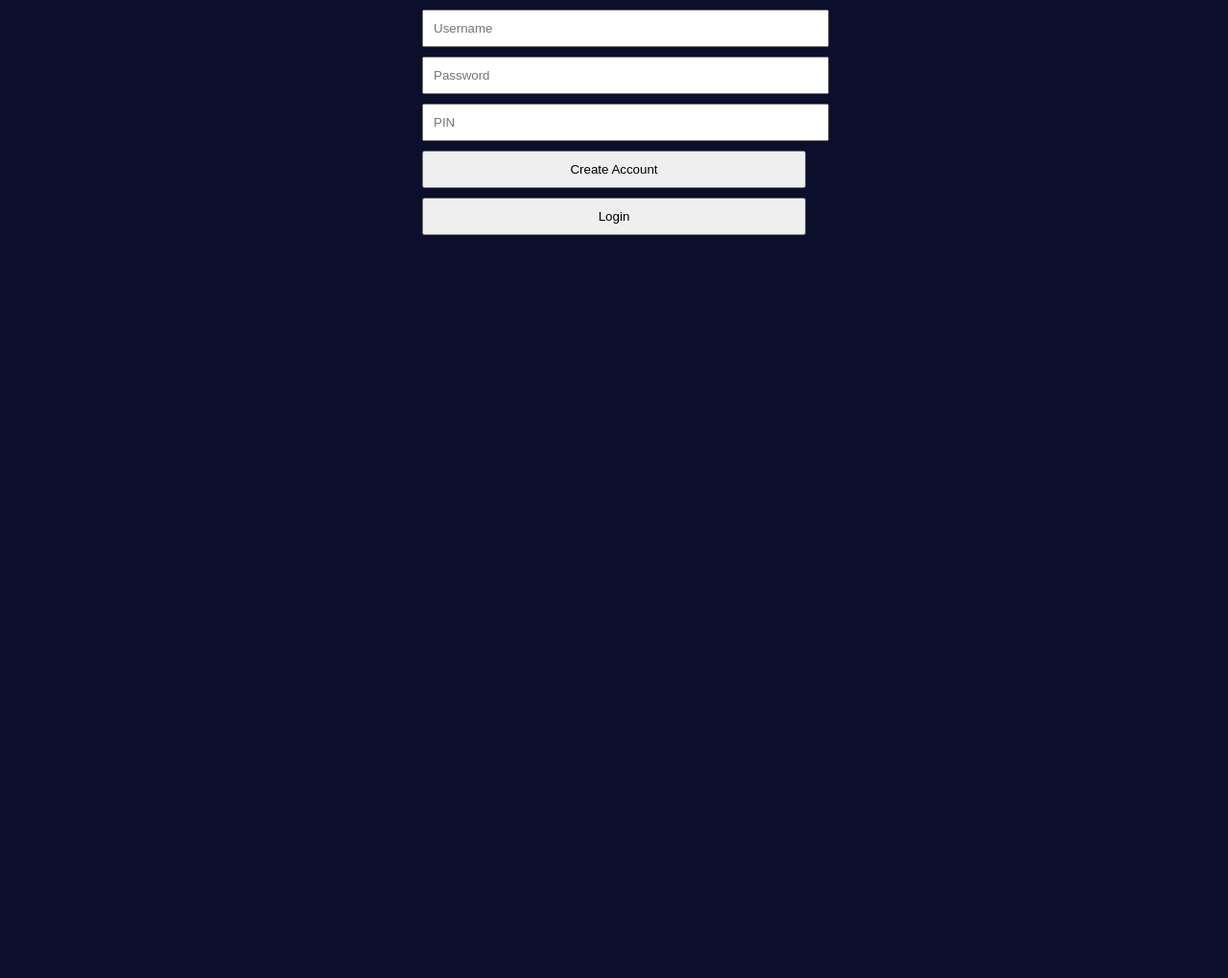
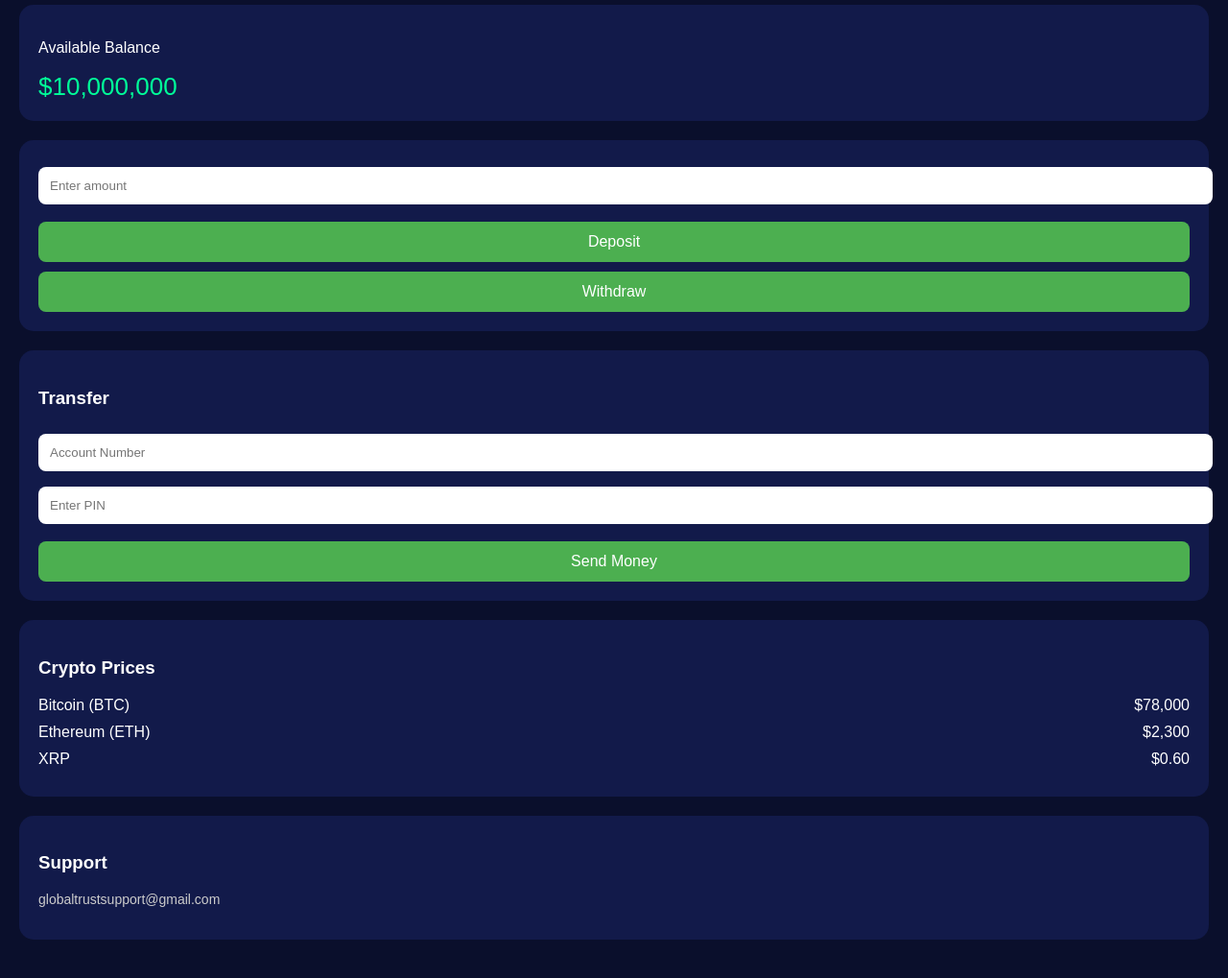
Before and after one commit to arshly-yung/bank-app, a website: page public/index.html in a window 1280 px wide. Shown: the part 83-1102 px from the top of the page at 96% size. Before the commit the page ends 800 px from the top, so only its background shows below. Drawn offline with Linux system fonts and the light colour scheme.

Commit message:
Update index.html

```diff
--- a/public/index.html
+++ b/public/index.html
@@ -2,132 +2,135 @@
 <html>
 <head>
 <title>GLOBAL TRUST BANK</title>
+<meta name="viewport" content="width=device-width, initial-scale=1.0">
+
 <style>
-body { font-family: Arial; background:#0c0f2c; color:white; text-align:center; }
-.container { max-width:400px; margin:auto; margin-top:40px; }
-input,button { width:100%; padding:10px; margin:5px 0; }
-.card { background:#1a1f4a; padding:20px; border-radius:10px; }
+body {
+  margin:0;
+  font-family:Arial;
+  background:#0a0f2c;
+  color:white;
+}
+
+.container {
+  padding:20px;
+}
+
+.card {
+  background:#121a4a;
+  padding:20px;
+  border-radius:15px;
+  margin-bottom:20px;
+}
+
+.balance {
+  font-size:26px;
+  color:#00ff99;
+}
+
+input {
+  width:100%;
+  padding:12px;
+  margin:8px 0;
+  border-radius:8px;
+  border:none;
+}
+
+button {
+  width:100%;
+  padding:12px;
+  margin-top:10px;
+  border:none;
+  border-radius:8px;
+  background:#4CAF50;
+  color:white;
+  font-size:16px;
+}
+
+.crypto {
+  display:flex;
+  justify-content:space-between;
+  margin:10px 0;
+}
+
+.small {
+  font-size:14px;
+  color:#ccc;
+}
 </style>
 </head>
 
 <body>
 
-<div class="container" id="auth">
+<div class="container">
+
 <h2>GLOBAL TRUST BANK</h2>
 
-<input id="username" placeholder="Username">
-<input id="password" placeholder="Password">
-<input id="pin" placeholder="PIN">
-
-<button onclick="register()">Create Account</button>
-<button onclick="login()">Login</button>
+<div class="card">
+  <p>Available Balance</p>
+  <div id="balance" class="balance">$10,000,000</div>
 </div>
 
-<div class="container" id="dashboard" style="display:none">
-<h3>Welcome <span id="user"></span></h3>
+<div class="card">
+  <input id="amount" placeholder="Enter amount">
+  <button onclick="deposit()">Deposit</button>
+  <button onclick="withdraw()">Withdraw</button>
+</div>
 
 <div class="card">
-Balance: $<span id="balance"></span>
+  <h3>Transfer</h3>
+  <input placeholder="Account Number">
+  <input placeholder="Enter PIN">
+  <button onclick="alert('Transfer Sent')">Send Money</button>
 </div>
 
-<input id="amount" placeholder="Amount">
+<div class="card">
+  <h3>Crypto Prices</h3>
 
-<h4>Transfer</h4>
-<input id="toAcc" placeholder="Account Number">
-<input id="pin2" placeholder="Enter PIN">
-<button onclick="transfer()">Send Money</button>
+  <div class="crypto">
+    <span>Bitcoin (BTC)</span>
+    <span id="btc">$78,000</span>
+  </div>
 
-<h4>Crypto Prices</h4>
-<div id="crypto"></div>
+  <div class="crypto">
+    <span>Ethereum (ETH)</span>
+    <span id="eth">$2,300</span>
+  </div>
 
-<h4>History</h4>
-<ul id="history"></ul>
+  <div class="crypto">
+    <span>XRP</span>
+    <span id="xrp">$0.60</span>
+  </div>
 
-<p>Support: globaltrustsupport@gmail.com</p>
+</div>
+
+<div class="card">
+  <h3>Support</h3>
+  <p class="small">globaltrustsupport@gmail.com</p>
+</div>
+
 </div>
 
 <script>
-let currentUser = null;
+let balance = 10000000;
 
-async function register(){
-  let res = await fetch("/register", {
-    method:"POST",
-    headers:{'Content-Type':'application/json'},
-    body:JSON.stringify({
-      username:username.value,
-      password:password.value,
-      pin:pin.value
-    })
-  });
-  alert((await res.json()).message);
+function update() {
+  document.getElementById("balance").innerText = "$" + balance.toLocaleString();
 }
 
-async function login(){
-  let res = await fetch("/login", {
-    method:"POST",
-    headers:{'Content-Type':'application/json'},
-    body:JSON.stringify({
-      username:username.value,
-      password:password.value
-    })
-  });
-
-  let data = await res.json();
-
-  if(data.message==="success"){
-    currentUser = data;
-    auth.style.display="none";
-    dashboard.style.display="block";
-
-    user.innerText = data.username;
-    load();
-  } else {
-    alert("Login failed");
-  }
+function deposit() {
+  let amt = Number(document.getElementById("amount").value);
+  balance += amt;
+  update();
 }
 
-function load(){
-  balance.innerText = currentUser.user.balance;
-  history.innerHTML = "";
-
-  currentUser.user.history.forEach(h=>{
-    history.innerHTML += `<li>${h.type} - $${h.amount} (${h.note})</li>`;
-  });
-
-  loadCrypto();
+function withdraw() {
+  let amt = Number(document.getElementById("amount").value);
+  balance -= amt;
+  update();
 }
 
-async function transfer(){
-  let res = await fetch("/transfer", {
-    method:"POST",
-    headers:{'Content-Type':'application/json'},
-    body:JSON.stringify({
-      fromUser:currentUser.username,
-      toAccount:toAcc.value,
-      amount:Number(amount.value),
-      pin:pin2.value
-    })
-  });
-
-  let data = await res.json();
-  alert(data.message);
-
-  if(data.balance){
-    currentUser.user.balance = data.balance;
-    load();
-  }
-}
-
-async function loadCrypto(){
-  let res = await fetch("/crypto");
-  let data = await res.json();
-
-  crypto.innerHTML = `
-  BTC: $${data.bitcoin.usd}<br>
-  ETH: $${data.ethereum.usd}<br>
-  XRP: $${data.ripple.usd}
-  `;
-}
+update();
 </script>
 
 </body>
```
